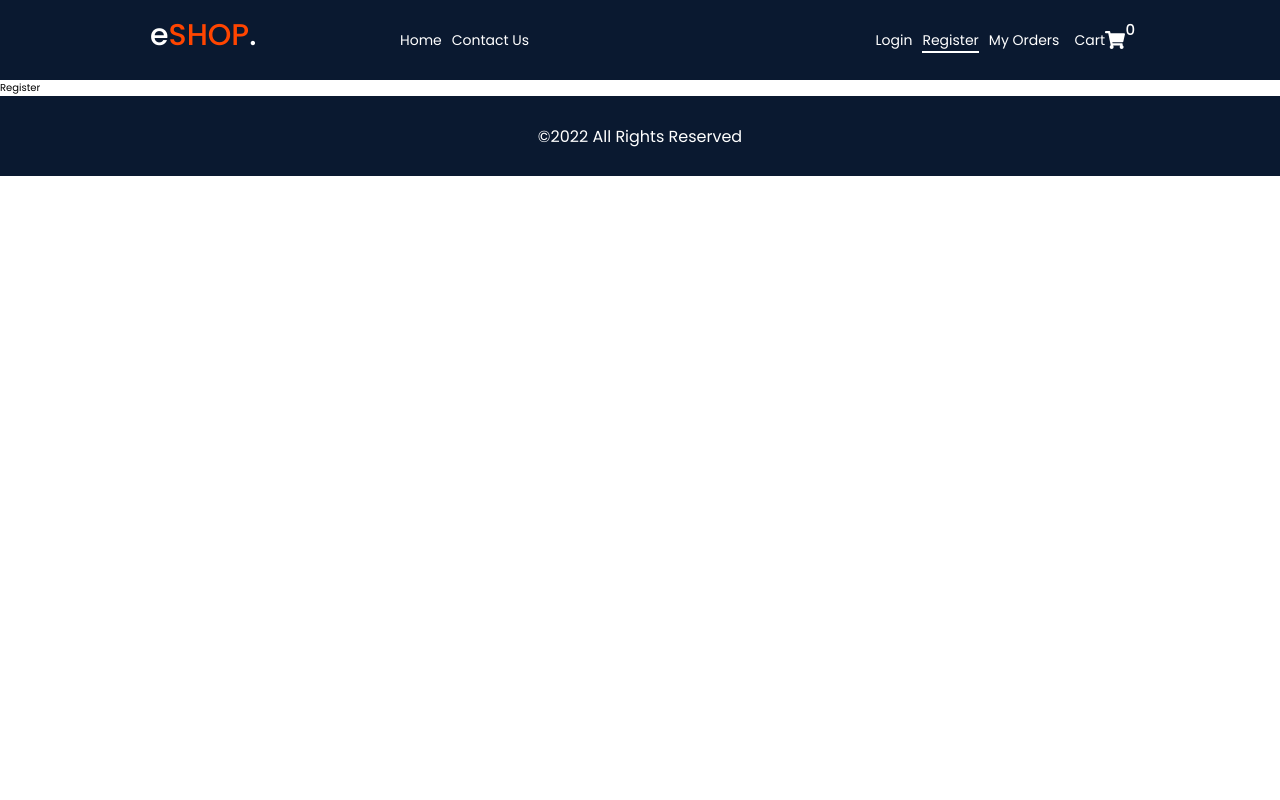
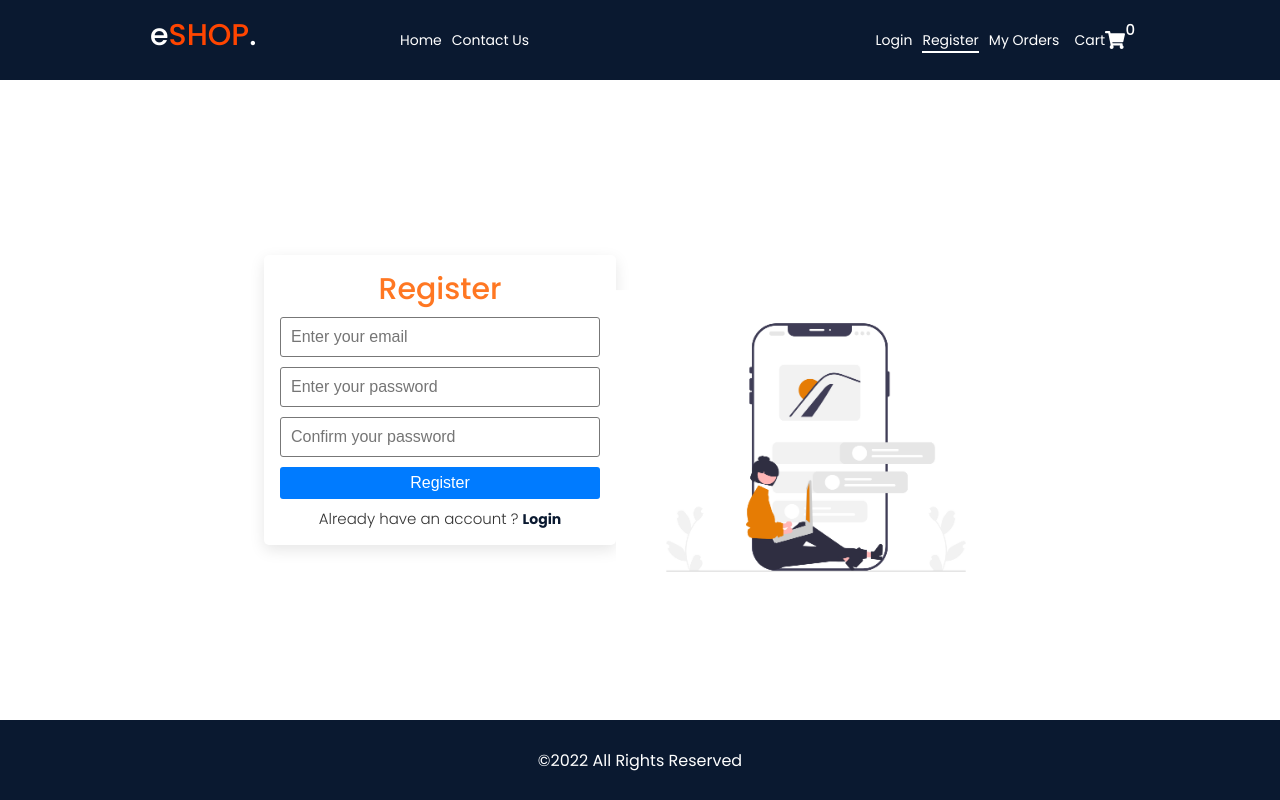
Before and after one commit to gyalche/firebase-ecommerce, a React (Create React App) app: page /register in a window 1280 px wide. Built offline with nearby package versions, Linux system fonts and the light colour scheme; the HTML template or start-up script is replaced by a standard one.

Commit message:
register page design done

```diff
--- a/src/pages/auth/Register.jsx
+++ b/src/pages/auth/Register.jsx
@@ -1,7 +1,53 @@
 import React from 'react';
+import { FaGoogle } from 'react-icons/fa';
+import { Link } from 'react-router-dom';
+import Card from '../../components/card/Card';
 import styles from './auth.module.scss';
+import registerImg from '../../assets/register.png';
 const Register = () => {
-  return <div>Register</div>;
+  return (
+    <section className={`container ${styles.auth}`}>
+      <Card>
+        <div className={styles.form}>
+          <h2 style={{ color: '#ff7722' }}>Register</h2>
+
+          <form>
+            <input type="email" placeholder="Enter your email" required />
+            <input type="password" placeholder="Enter your password" required />
+            <input
+              type="password"
+              placeholder="Confirm your password"
+              required
+            />
+
+            <button className="--btn --btn-primary --btn-block">
+              Register
+            </button>
+            {/* <div className={styles.links}>
+              <Link to="/reset">Reset Password</Link>
+            </div> */}
+            {/* <p>-- or --</p> */}
+          </form>
+          {/* <button className="--btn --btn-danger --btn-block">
+            <FaGoogle color="#fff" style={{ marginRight: 10 }} /> Register With
+            Google
+          </button> */}
+
+          <span className={styles.register}>
+            <p>
+              Already have an account ?{' '}
+              <Link to="/login">
+                <b>Login</b>
+              </Link>
+            </p>
+          </span>
+        </div>
+      </Card>
+      <div className={styles.img}>
+        <img src={registerImg} alt="loginImg" width="400" />
+      </div>
+    </section>
+  );
 };
 
 export default Register;
```
